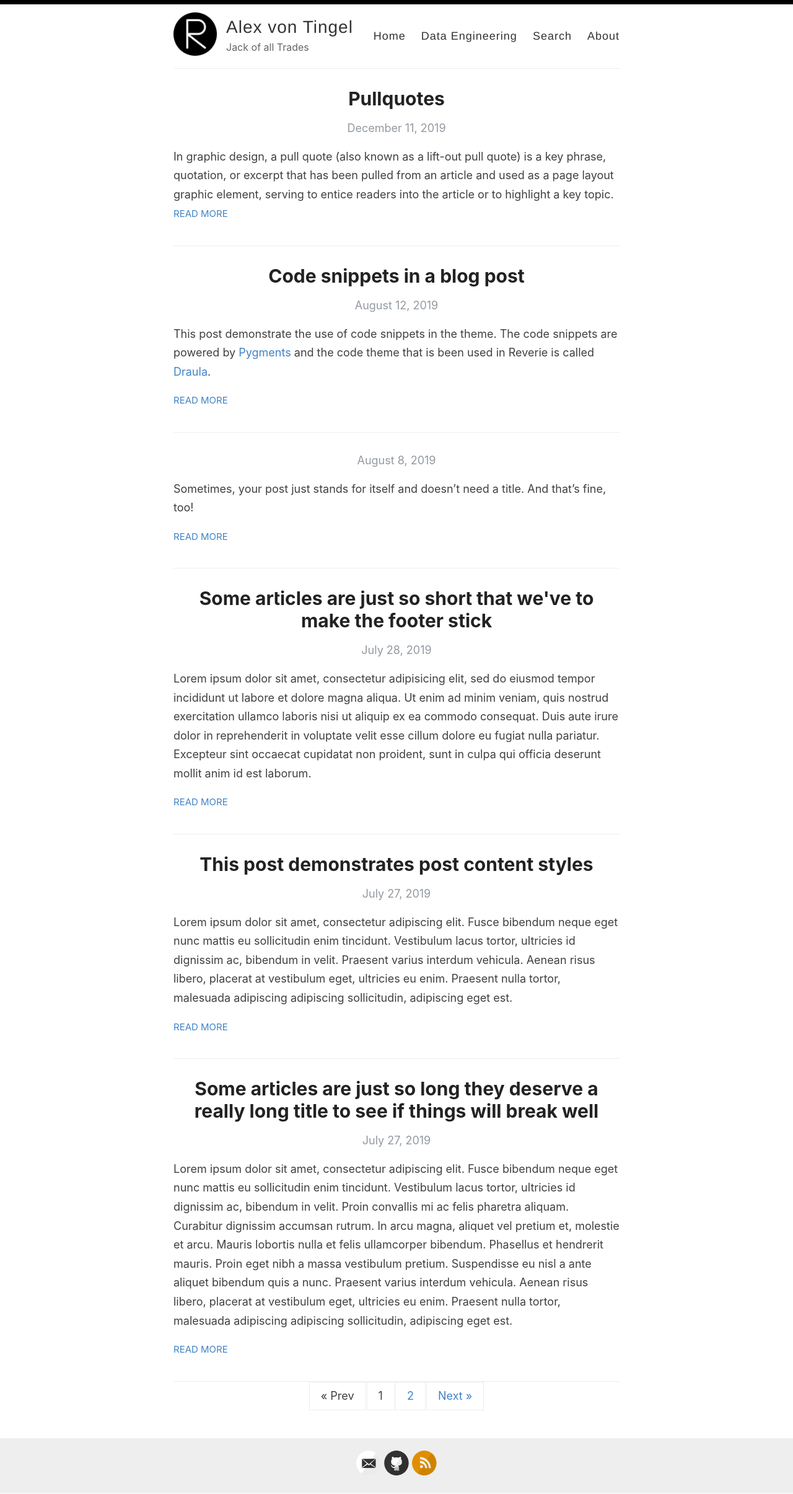
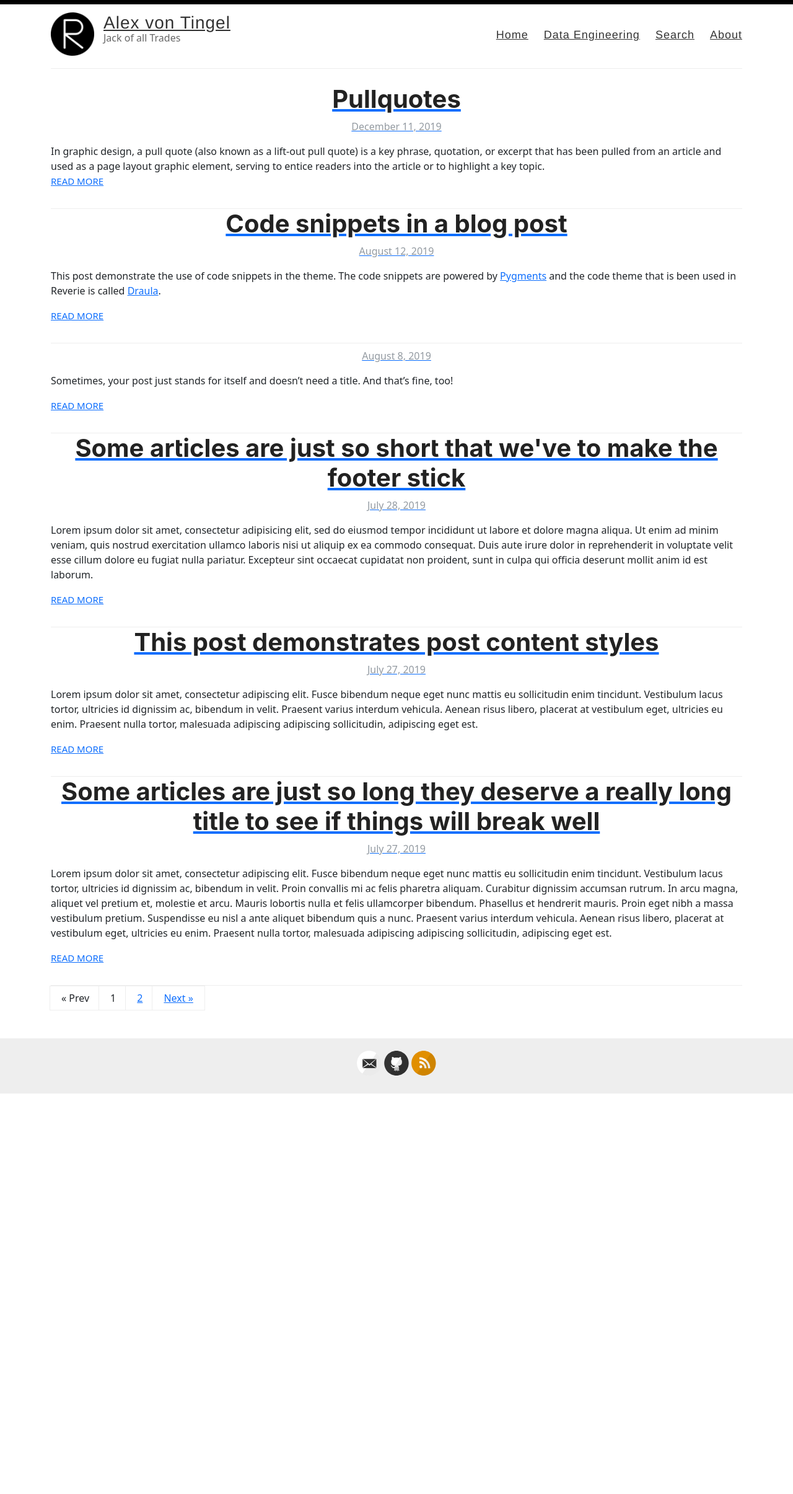
Before and after one commit to alexortner/alexortner, a Jekyll site: the page built from index.html, in a window 1280 px wide. Shown: the whole page at 62% size. Built offline with Jekyll 4.4.1, drawn with Linux system fonts in a browser that asks for light colours; the list of posts is cut into pages by our own code; after the commit the page ends 1764 px from its top, so only the background shows below that.

Commit message:
Update default.html

```diff
--- a/_layouts/default.html
+++ b/_layouts/default.html
@@ -8,6 +8,7 @@
     <link rel="stylesheet" type="text/css" href="{{ site.baseurl }}/assets/style.css" />
     <link rel="alternate" type="application/rss+xml" title="{{ site.name }} - {{ site.description }}" href="{{ site.baseurl }}/feed.xml" />
     <link rel="canonical" href="{{ site.url }}{{ page.url }}" />
+    <link href="https://cdn.jsdelivr.net/npm/bootstrap@5.0.0-beta3/dist/css/bootstrap.min.css" rel="stylesheet" integrity="sha384-eOJMYsd53ii+scO/bJGFsiCZc+5NDVN2yr8+0RDqr0Ql0h+rP48ckxlpbzKgwra6" crossorigin="anonymous">
 
     <meta name="theme-color" content="#000000">
     <link rel="icon" type="image/png" sizes="32x32" href="{{ site.baseurl }}/images/favicon-32x32.png">
@@ -53,5 +54,6 @@
     </div>
 
     {% include analytics.html %}
+    <script src="https://cdn.jsdelivr.net/npm/bootstrap@5.0.0-beta3/dist/js/bootstrap.bundle.min.js" integrity="sha384-JEW9xMcG8R+pH31jmWH6WWP0WintQrMb4s7ZOdauHnUtxwoG2vI5DkLtS3qm9Ekf" crossorigin="anonymous"></script>
   </body>
 </html>
```
